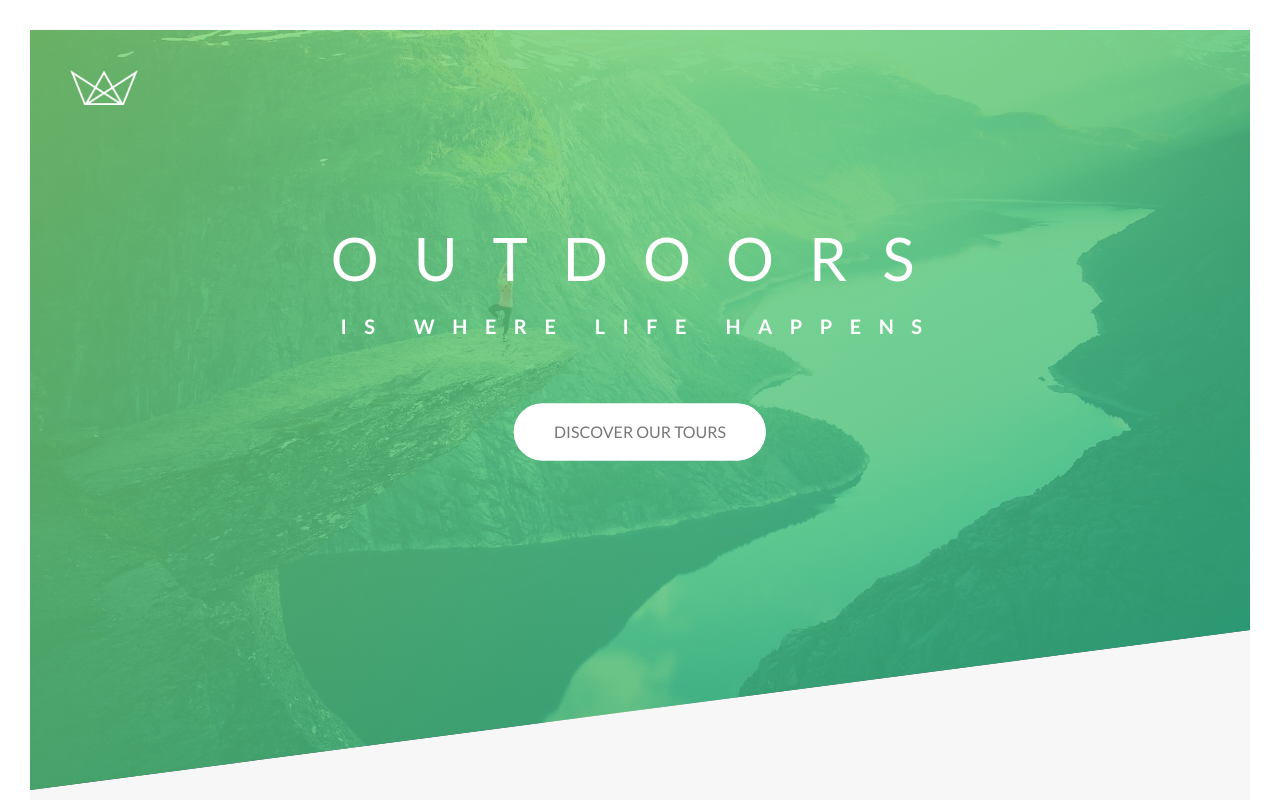
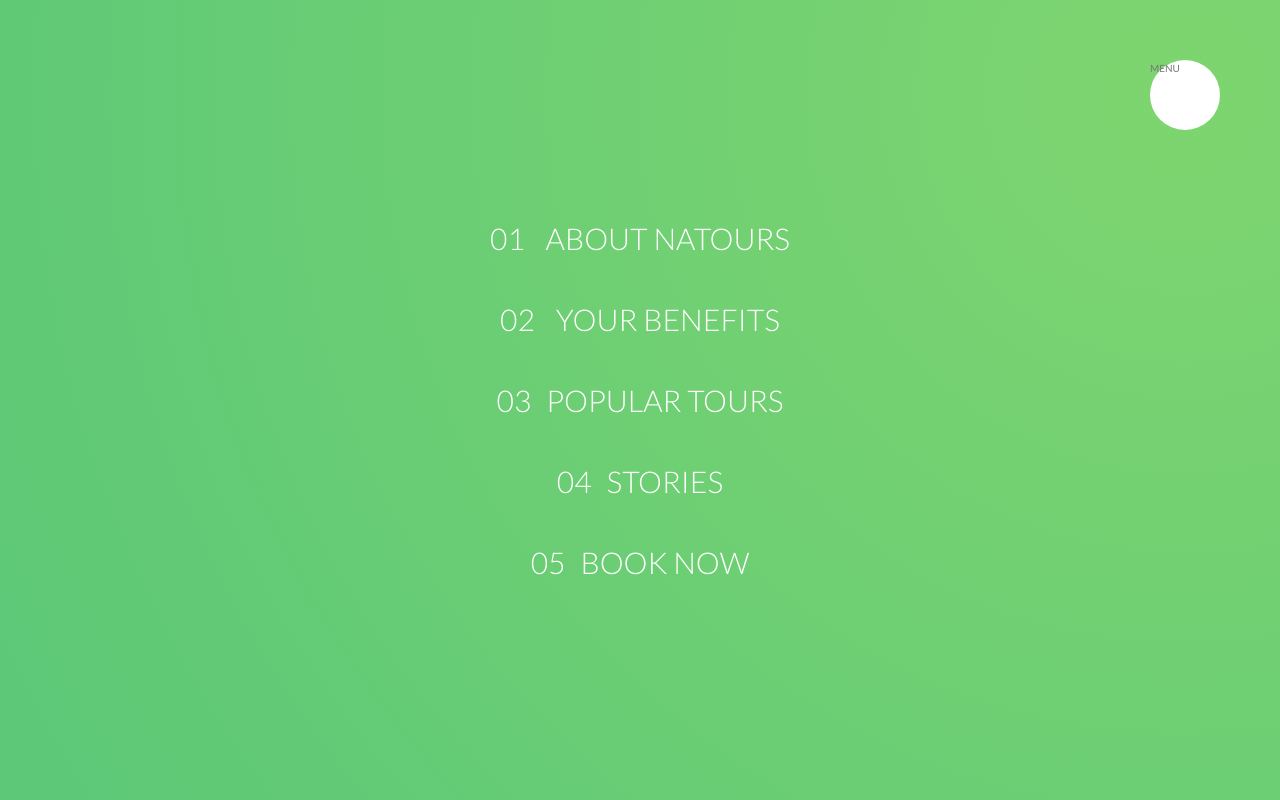
Before and after one commit to zorluozan/natours, a website: page index.html in a window 1280 px wide. Shown: the top 800 px of the page. Drawn offline with Linux system fonts and the light colour scheme.

Commit message:
Building the Navigation - Part 1

```diff
--- a/index.html
+++ b/index.html
@@ -15,6 +15,33 @@
 </head>
 
 <body>
+    <div class="navigation">
+        <input type="checkbox" class="navigation__checkbox" id="navi-toggle">
+        <label for="navi-toggle" class="navigation__button">MENU</label>
+
+        <div class="navigation__background">&nbsp;</div>
+
+        <nav class="navigation__nav">
+            <ul class="navigation__list">
+                <li class="navigation__item">
+                    <a href="#" class="navigation__link"> <span>01</span> About Natours</a>
+                </li>
+                <li class="navigation__item">
+                    <a href="#" class="navigation__link"> <span>02</span> Your benefits</a>
+                </li>
+                <li class="navigation__item">
+                    <a href="#" class="navigation__link"> <span>03</span>Popular tours</a>
+                </li>
+                <li class="navigation__item">
+                    <a href="#" class="navigation__link"> <span>04</span>Stories</a>
+                </li>
+                <li class="navigation__item">
+                    <a href="#" class="navigation__link"> <span>05</span>Book now</a>
+                </li>
+            </ul>
+        </nav>
+    </div>
+
     <header class="header">
         <div class="header__logo-box">
             <img src="img/logo-white.png" alt="Logo" class="header__logo">
--- /dev/null
+++ b/sass/layout/_navigation.scss
@@ -0,0 +1,87 @@
+.navigation {
+  &__checkbox {
+    display: none;
+  }
+
+  &__button {
+    background-color: $color-white;
+    height: 7rem;
+    width: 7rem;
+    position: fixed;
+    top: 6rem;
+    right: 6rem;
+    border-radius: 50%;
+    z-index: 2000;
+  }
+
+  &__background {
+    height: 6rem;
+    width: 6rem;
+    border-radius: 50%;
+    position: fixed;
+    top: 6.5rem;
+    right: 6.5rem;
+    background-image: radial-gradient(
+      $color-primary-light,
+      $color-primary-dark
+    );
+    z-index: 1000;
+
+    transform: scale(80);
+  }
+
+  &__nav {
+    height: 100vh;
+    width: 100%;
+    position: fixed;
+    top: 0;
+    right: 0;
+    z-index: 1500;
+  }
+
+  &__list {
+    position: absolute;
+    top: 50%;
+    left: 50%;
+    transform: translate(-50%, -50%);
+    list-style: none;
+    text-align: center;
+  }
+
+  &__item {
+    margin: 1rem;
+  }
+
+  &__link {
+    &:link,
+    &:visited {
+      display: inline-block;
+      font-size: 3rem;
+      font-weight: 300;
+      padding: 1rem 2rem;
+      color: $color-white;
+      text-decoration: none;
+      text-transform: uppercase;
+      background-image: linear-gradient(
+        120deg,
+        transparent 0%,
+        transparent 50%,
+        $color-white 50%
+      );
+      background-size: 220%;
+      transition: all 0.4s;
+
+      span {
+        margin-right: 1.5rem;
+        display: inline-block;
+      }
+    }
+
+    &:hover,
+    &:active {
+      background-position: 100%;
+      color: $color-primary;
+      transform: translateX(1rem);
+    }
+  }
+}
--- a/sass/main.scss
+++ b/sass/main.scss
@@ -18,5 +18,6 @@
 @import "layout/footer";
 @import "layout/grid";
 @import "layout/header";
+@import "layout/navigation";
 
 @import "pages/home";
```
Also changed, not shown: css/style.css.
